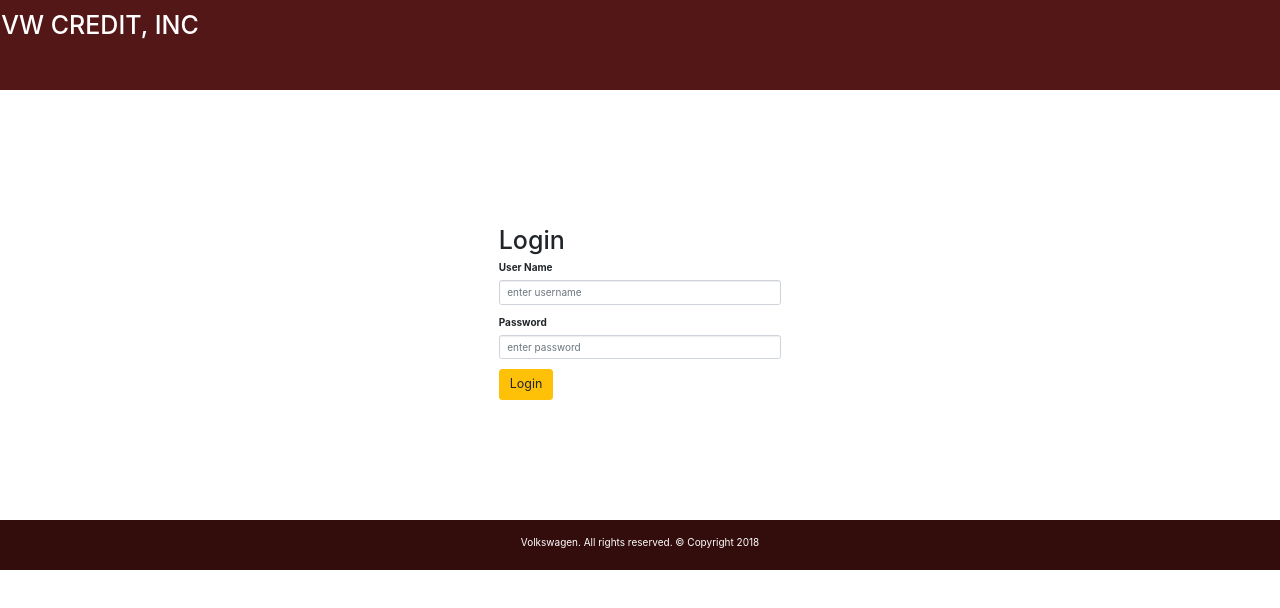
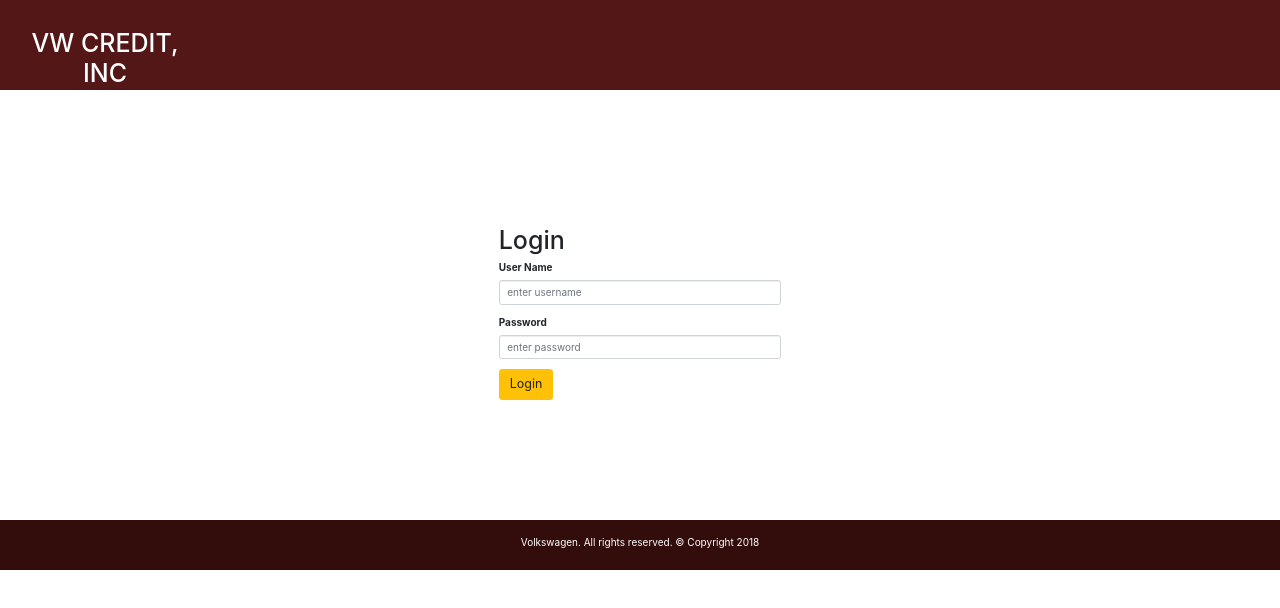
Before and after one commit to Sandeep821/Multi-Tenant-React-App, a React (Create React App) app: page /login in a window 1280 px wide. Shown: the top 608 px of the page. Built offline with nearby package versions, Linux system fonts and the light colour scheme.

Commit message:
adding logo style

```diff
--- a/src/components/logo/logo.scss
+++ b/src/components/logo/logo.scss
@@ -1,7 +1,7 @@
 .logo {
     width: 200px;
     height: 70px;
-    &.audiUsa {
+    &.audi {
         background-image: url("../../static/media/audi_logo.png");
         background-repeat: no-repeat;
         background-position: right top;
--- a/src/style/App.scss
+++ b/src/style/App.scss
@@ -14,6 +14,10 @@ header {
     font-size: 19px;
     position: absolute;
     top: 50%;
+
+    .vw-logo {
+      margin: 18px 0 0 10px;
+    }
 
     @include translateY(-50%);
   }
```
